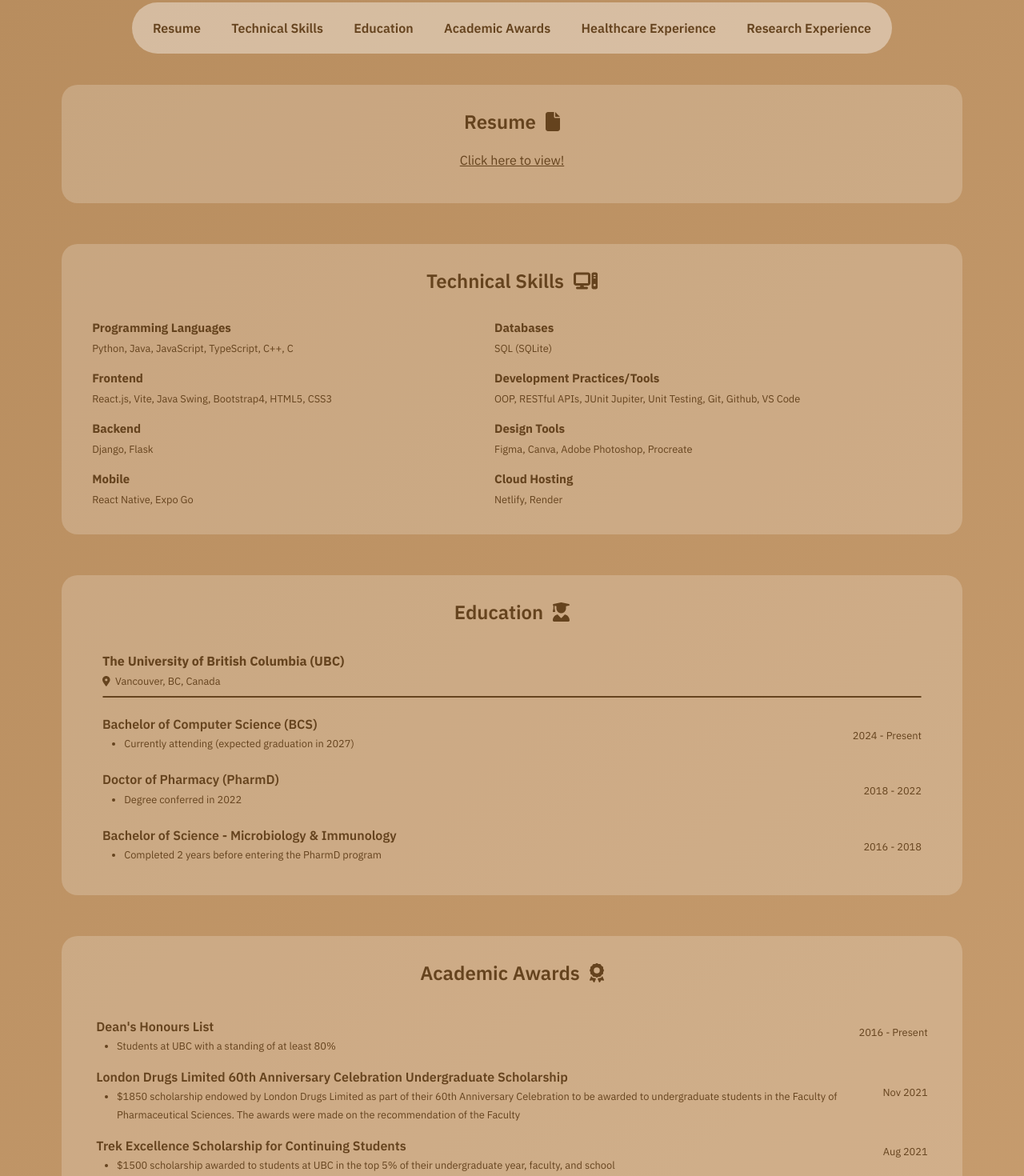
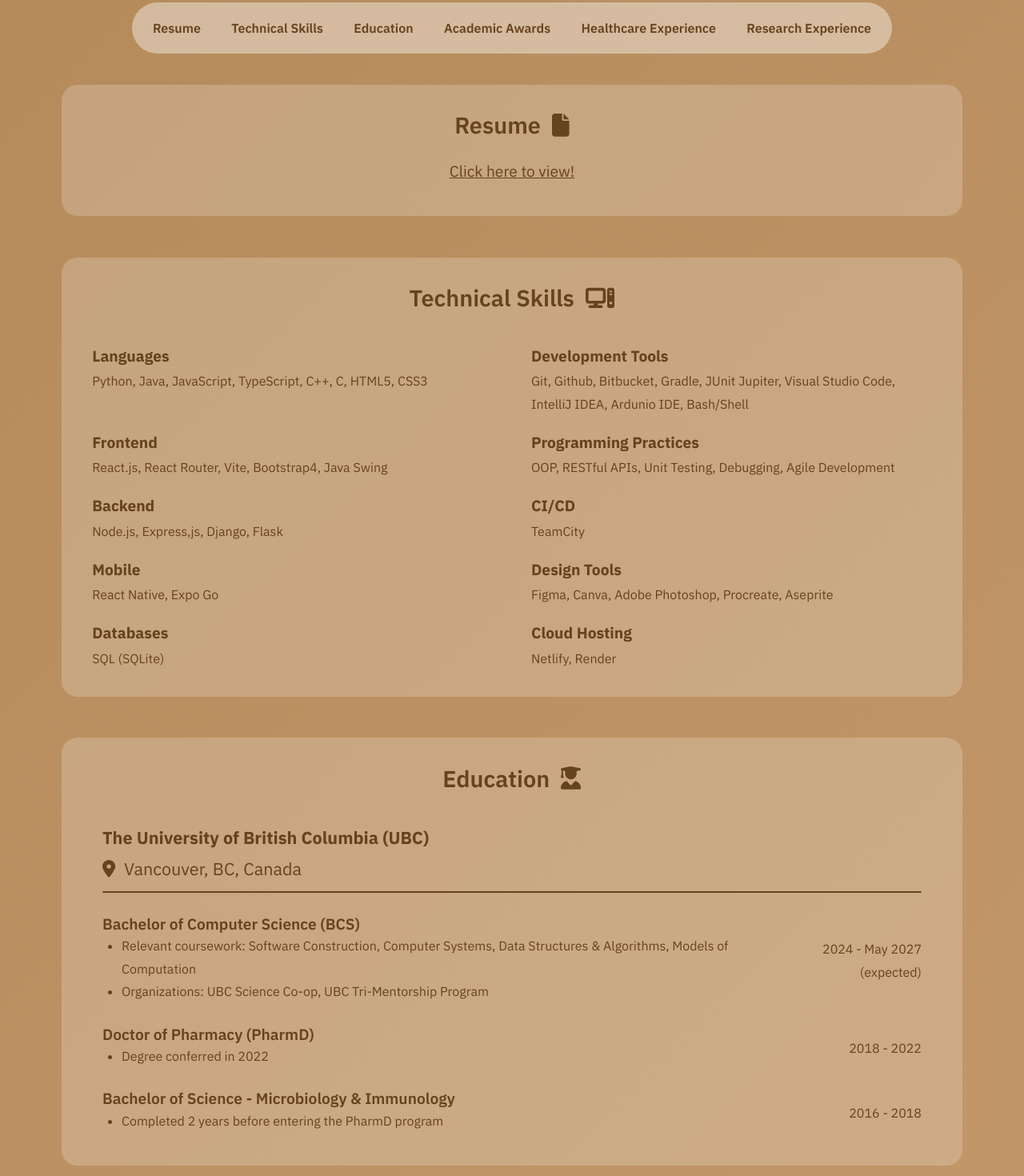
Before and after one commit to steph-xue/portfolio, a React (Vite) app: page /experiences in a window 1280 px wide. Shown: the part 280-1750 px from the top of the page at 80% size. Built offline with nearby package versions, Linux system fonts and the light colour scheme.

Commit message:
update experiences and increase font size

```diff
--- a/src/components/Experiences.jsx
+++ b/src/components/Experiences.jsx
@@ -147,16 +147,16 @@ function Experiences(props) {
                 </h2>
                 <div className="skills-text">
                     <div className="skills-category skills-languages">
-                        <h3 className="skills-category-title">Programming Languages</h3>
-                        <p className="skills-category-items">Python, Java, JavaScript, TypeScript, C++, C</p>
+                        <h3 className="skills-category-title">Languages</h3>
+                        <p className="skills-category-items">Python, Java, JavaScript, TypeScript, C++, C, HTML5, CSS3</p>
                     </div>
                     <div className="skills-category skills-frontend">
                         <h3 className="skills-category-title">Frontend</h3>
-                        <p className="skills-category-items">React.js, Vite, Java Swing, Bootstrap4, HTML5, CSS3</p>
+                        <p className="skills-category-items">React.js, React Router, Vite, Bootstrap4, Java Swing</p>
                     </div>
                     <div className="skills-category skills-backend">
                         <h3 className="skills-category-title">Backend</h3>
-                        <p className="skills-category-items">Django, Flask</p>
+                        <p className="skills-category-items">Node.js, Express,js, Django, Flask</p>
                     </div>
                     <div className="skills-category skills-mobile">
                         <h3 className="skills-category-title">Mobile</h3>
@@ -166,13 +166,21 @@ function Experiences(props) {
                         <h3 className="skills-category-title">Databases</h3>
                         <p className="skills-category-items">SQL (SQLite)</p>
                     </div>
+                    <div className="skills-category skills-ci-cd">
+                        <h3 className="skills-category-title">CI/CD</h3>
+                        <p className="skills-category-items">TeamCity</p>
+                    </div>
                     <div className="skills-category skills-development">
-                        <h3 className="skills-category-title">Development Practices/Tools</h3>
-                        <p className="skills-category-items">OOP, RESTful APIs, JUnit Jupiter, Unit Testing, Git, Github, VS Code</p>
+                        <h3 className="skills-category-title">Development Tools</h3>
+                        <p className="skills-category-items">Git, Github, Bitbucket, Gradle, JUnit Jupiter, Visual Studio Code, IntelliJ IDEA, Ardunio IDE, Bash/Shell</p>
+                    </div>
+                    <div className="skills-category skills-practices">
+                        <h3 className="skills-category-title">Programming Practices</h3>
+                        <p className="skills-category-items">OOP, RESTful APIs, Unit Testing, Debugging, Agile Development</p>
                     </div>
                     <div className="skills-category skills-design">
                         <h3 className="skills-category-title">Design Tools</h3>
-                        <p className="skills-category-items">Figma, Canva, Adobe Photoshop, Procreate</p>
+                        <p className="skills-category-items">Figma, Canva, Adobe Photoshop, Procreate, Aseprite</p>
                     </div>
                     <div className="skills-category skills-cloud">
                         <h3 className="skills-category-title">Cloud Hosting</h3>
@@ -203,10 +211,11 @@ function Experiences(props) {
                         <div className="education-item-description">
                             <p className="education-item-title">Bachelor of Computer Science (BCS) </p>
                             <ul>
-                                <li className="education-item-info">Currently attending (expected graduation in 2027)</li>
+                                <li className="education-item-info">Relevant coursework: Software Construction, Computer Systems, Data Structures & Algorithms, Models of Computation</li>
+                                <li className="education-item-info">Organizations: UBC Science Co-op, UBC Tri-Mentorship Program</li>
                             </ul>
                         </div>
-                        <p className="education-item-date">2024 - Present</p>
+                        <p className="education-item-date">2024 - May 2027 (expected)</p>
                     </div>
                     <div className="education-item-section">
                         <div className="education-item-description">
--- a/src/experiences-data/research-data.jsx
+++ b/src/experiences-data/research-data.jsx
@@ -6,7 +6,7 @@ export default [
         location: "University of Calgary, Calgary, AB, Canada",
         dates: "Jul 2017 – Aug 2018",
         description: [
-            "Received training in a research-intensive microbiology lab over 2 summer terms under the supervision of Dr. Tao Dong, Assistant Professor at the University of Calgary and Canada Research Chair in Molecular Ecology of Waterborne Microbes",
+            "Received training in a research-intensive microbiology lab over 2 summer terms under the supervision of Dr. Tao Dong, Professor at the University of Calgary and Canada Research Chair in Molecular Ecology of Waterborne Microbes",
             "Engaged in the Advancing Canadian Wastewater Assets project to determine whether the city of Calgary’s wastewater treatment strategy was effective in reducing the spread of waterborne pathogens and the transfer of genetic materials",
             "Assisted with a summer undergraduate student research project that aimed to screen wastewater and stormwater fecal bacteria for characteristics like antibiotic resistance, pathogenesis, and biofilm production, the results of which were presented at the Summer Undergraduate Research Experience Research Symposium",
             "Involved in incubating bacteria isolates, using various antibiotic plates to test for antibiotic resistance, performing crystal violet assays to test for biofilm formation, conducting feeding assays using Caenorhabditis elegans to test for pathogenesis, preparing PCRs, conducting gel electrophoresis, and sequencing DNA"
--- a/src/style.scss
+++ b/src/style.scss
@@ -29,10 +29,11 @@
 	--color-dark-brown5: #a47649;
 	--color-dark-brown6: #563516;
 
-    --fs-xxxxl: 2.4rem;
-	--fs-xxxl: 2.2rem;
-    --fs-xxl: 1.8rem;
-	--fs-xl: 1.5rem;
+    --fs-xxxxxl: 2.4rem;
+	--fs-xxxxxl: 2.2rem;
+    --fs-xxxxl: 1.8rem;
+	--fs-xxl: 1.5rem;
+    --fs-xxl: 1.35rem;
     --fs-l: 1.2rem;
 	--fs-ml: 1rem;
     --fs-m: 0.9rem;
@@ -70,13 +71,16 @@
 
 @media (min-width: 800px) {
     :root {
-		--fs-xxxxl: 4rem;
-		--fs-xxxl: 3rem;
-        --fs-xl: 1.5rem;
-        --fs-l: 1.1rem;
+
+        --fs-xxxxxl: 4rem;
+		--fs-xxxxl: 3rem;
+        --fs-xxl: 1.8rem;
+        --fs-xl: 1.35rem;
+        --fs-l: 1.2rem;
         --fs-ml: 1rem;
         --fs-s: 0.8rem;
         --fs-xs: 0.6rem;
+        --fs-xxs: 0.5rem;
     }
 }
 
@@ -325,7 +329,7 @@ a {
 }
 
 .homepage-title {
-	font-size: var(--fs-xxxxl);
+	font-size: var(--fs-xxxxxl);
 	font-weight: var(--fw-bold);
 	text-align: center;
 	height: 5em;
@@ -404,7 +408,7 @@ a {
 }
 
 .about-title {
-	font-size: var(--fs-xxxl);
+	font-size: var(--fs-xxxxl);
 	font-weight: var(--fw-bold);
 	text-align: center;
 	margin-top: 2em;
@@ -553,7 +557,7 @@ a {
 }
 
 .photography-gallery-title {
-	font-size: var(--fs-xl);
+	font-size: var(--fs-xxl);
 	font-weight: var(--fw-bold);
 	text-align: center;
 	margin-top: 3em;
@@ -889,7 +893,7 @@ a {
 }
 
 .projects-title {
-	font-size: var(--fs-xxxl);
+	font-size: var(--fs-xxxxl);
 	font-weight: var(--fw-bold);
 	text-align: center;
 	margin-top: 2em;
@@ -1126,7 +1130,7 @@ a {
 
 @media (min-width: 600px) {
 	.projects-subtitle {
-		font-size: var(--fs-xl);
+		font-size: var(--fs-xxl);
 	}
 
 	.gallery {
@@ -1140,7 +1144,7 @@ a {
 
 @media (min-width: 1000px) {
 	.projects-subtitle {
-		font-size: var(--fs-xl);
+		font-size: var(--fs-xxl);
 	}
 
 	.gallery {
@@ -1253,7 +1257,7 @@ a {
 }
 
 .experiences-title {
-	font-size: var(--fs-xxxl);
+	font-size: var(--fs-xxxxl);
 	font-weight: var(--fw-bold);
 	text-align: center;
 	margin-top: 2em;
@@ -1408,7 +1412,7 @@ a {
 }
 
 .skills-icon {
-	font-size: var(--fs-xl);
+	font-size: var(--fs-xxl);
 	margin-left: 0.5em;
 }
 
@@ -1419,7 +1423,7 @@ a {
 
 @media (min-width: 400px) {
 	.health-icon {
-		font-size: var(--fs-xl);
+		font-size: var(--fs-xxl);
 	}
 }
 
@@ -1428,7 +1432,7 @@ a {
 }
 
 .resume-title {
-	font-size: var(--fs-xl);
+	font-size: var(--fs-xxl);
 	font-weight: var(--fw-med);
 	margin: 0 0 0.5em 0;
 }
@@ -1439,8 +1443,14 @@ a {
 	text-decoration: underline;
 }
 
+@media (min-width: 1200px) {
+    .resume-text {
+        font-size: var(--fs-l);
+    }
+}
+
 .technical-skills-title {
-	font-size: var(--fs-xl);
+	font-size: var(--fs-xxl);
 	font-weight: var(--fw-med);
 	margin: 0 0 1em 0;
 }
@@ -1451,23 +1461,21 @@ a {
 		"a b"
 		"c d"
 		"e f"
-		"g h";
+		"g h"
+        "i j";
+    grid-template-columns: repeat(2, 1fr);
 	grid-row-gap: 0.5em;
 	grid-column-gap: 2em;
 	width: 100%;
 }
 
-@media (min-width: 1200px) {
-	.skills-text {
-		grid-column-gap: 3em;
-	}
-}
-
 @media (min-width: 1600px) {
 	.skills-text {
 		grid-template-areas:
-		"a e b f"
-		"c g d h";
+		"a c b d h"
+		"e g i f j";
+        grid-column-gap: 1em;
+        grid-template-columns: repeat(5, 1fr);
 	}
 }
 
@@ -1476,39 +1484,59 @@ a {
 }
 
 .skills-development {
+	grid-area: b;
+}
+
+.skills-frontend {
+	grid-area: c;
+}
+
+.skills-practices {
 	grid-area: d;
-}
-
-.skills-front-end {
-	grid-area: c;
 }
 
 .skills-back-end {
 	grid-area: e;
 }
 
-.skills-storage {
-	grid-area: b;
-}
-
-.skills-design {
+.skills-ci-cd {
 	grid-area: f;
-}
-
-.skills-cloud {
-	grid-area: h;
 }
 
 .skills-mobile {
 	grid-area: g;
 }
 
+.skills-design {
+	grid-area: h;
+}
+
+.skills-storage {
+	grid-area: i;
+}
+
+.skills-cloud {
+	grid-area: j;
+}
+
 .skills-category-title {
 	margin: 0;
+    font-size: var(--fs-ml);
 }
 
 .skills-category-items {
 	margin: 0 0 0.5em 0;
+}
+
+@media (min-width: 1200px) {
+	.skills-category-title {
+        font-size: var(--fs-l);
+    }
+
+    .skills-text {
+		grid-column-gap: 3em;
+        font-size: var(--fs-ml);
+	}
 }
 
 .education {
@@ -1526,7 +1554,7 @@ a {
 }
 
 .education-title {
-	font-size: var(--fs-xl);
+	font-size: var(--fs-xxl);
 	font-weight: var(--fw-med);
 	margin: 0 0 1em 0;
 }
@@ -1590,13 +1618,27 @@ a {
     align-self: center;
 }
 
+@media (min-width: 1200px) {
+    .education-university-name, .location-icon, .education-university-location {
+        font-size: var(--fs-xl);
+    }
+
+     .education-item-title {
+        font-size: var(--fs-l);
+    }
+
+	.education-text{
+		font-size: var(--fs-ml);
+	}
+}
+
 .awards {
 	padding-bottom: 3em;
 	margin-bottom: 2em;
 }
 
 .awards-title {
-	font-size: var(--fs-xl);
+	font-size: var(--fs-xxl);
 	font-weight: var(--fw-med);
 	margin: 0 0 1em 0;
 }
@@ -1662,6 +1704,16 @@ a {
     margin: 0;
 }
 
+@media (min-width: 1200px) {
+    .awards-item-title {
+        font-size: var(--fs-l);
+    }
+
+    .awards-item-text, .awards-item-description, .awards-item-date {
+        font-size: var(--fs-ml);
+    }
+}
+
 .healthcare {
 	margin-bottom: 4em;
 }
@@ -1674,7 +1726,7 @@ a {
 
 .healthcare-title {
 	text-align: center;
-	font-size: var(--fs-xl);
+	font-size: var(--fs-xxl);
 	font-weight: var(--fw-med);
 	margin: 0 0 1em 0;
 	width: 130%;
@@ -1698,7 +1750,7 @@ a {
 
 .research-title {
 	text-align: center;
-	font-size: var(--fs-xl);
+	font-size: var(--fs-xxl);
 	font-weight: var(--fw-med);
 	margin: 0 0 1em 0;
 	width: 130%;
@@ -1745,6 +1797,15 @@ a {
 .experience-date {
 	margin: 0 0 -0.2em 0;
 	padding: 0;
+}
+
+@media (min-width: 1200px) {
+    .experience-title {
+        font-size: var(--fs-l);
+    }
+    .experience-location, .experience-date, .experience-text {
+        font-size: var(--fs-ml);
+    }
 }
 
 /* Digital Art Page */
@@ -1760,7 +1821,7 @@ a {
 }
 
 .art-title {
-	font-size: var(--fs-xxxl);
+	font-size: var(--fs-xxxxl);
 	font-weight: var(--fw-bold);
 	text-align: center;
 	margin-top: 2em;
@@ -1862,7 +1923,7 @@ a {
 
 @media (min-width: 800px) {
 	.art-description {
-		font-size: var(--fs-xl);
+		font-size: var(--fs-xxl);
 	}
 
 	.art-image-title {
@@ -1876,7 +1937,7 @@ a {
 
 @media (min-width: 1400px) {
 	.art-image-title {
-		font-size: var(--fs-xl);
+		font-size: var(--fs-xxl);
 	}
 }
 
@@ -1933,7 +1994,7 @@ a {
 }
 
 .contact-title {
-	font-size: var(--fs-xxxl);
+	font-size: var(--fs-xxxxl);
 	font-weight: var(--fw-bold);
 	text-align: center;
 	margin-top: 2em;
@@ -2132,7 +2193,7 @@ a {
 
 @media (min-width: 800px) {
 	.contact-form-title {
-        font-size: var(--fs-xl);
+        font-size: var(--fs-xxl);
     }
 
     .contact-form-input-container {
@@ -2219,7 +2280,7 @@ a {
 }
 
 .error-title {
-	font-size: var(--fs-xxxl);
+	font-size: var(--fs-xxxxl);
 	font-weight: var(--fw-bold);
 	text-align: center;
 	margin-top: 2em;
```
